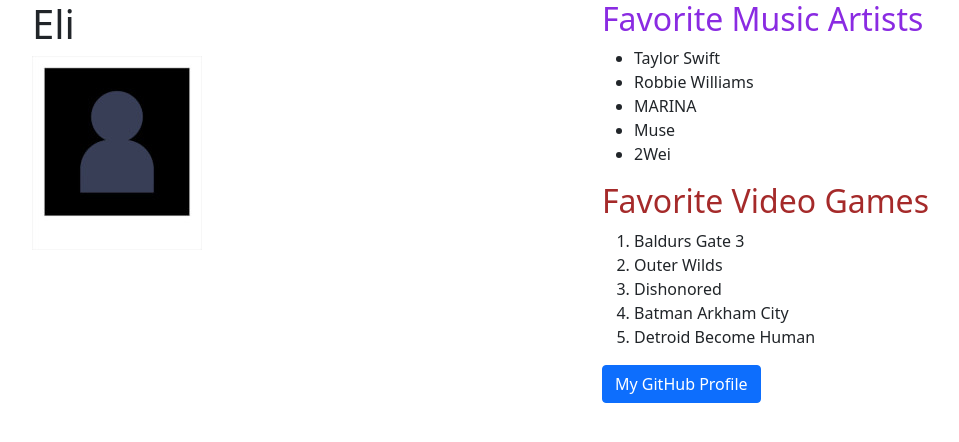
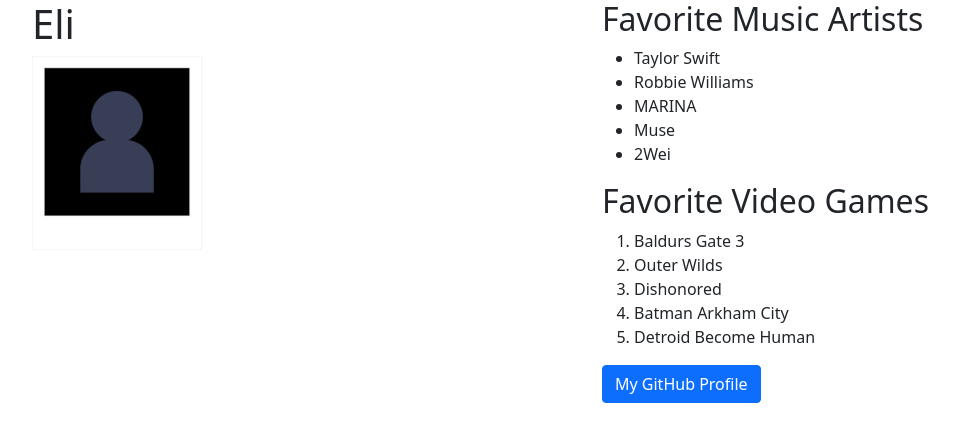
Before and after one commit to pandorasinclair/bio-page, a plain HTML site: page index.html in a window 1280 px wide. Shown: the whole page, without its empty margins (50-1009 px from the left). Drawn offline with Linux system fonts and the light colour scheme.

Commit message:
formatting entfernt

```diff
--- a/index.html
+++ b/index.html
@@ -3,6 +3,7 @@
   <head>
     <title>My Bio Page</title>
     <link href="bootstrap.min.css" rel="stylesheet" />
+    <link href="styles.css" rel="stylesheet" />
   </head>
 
   <body>
@@ -14,7 +15,7 @@
         </div>
 
         <div id="more" class="col-12 col-lg-6">
-          <h2 style="color: blueviolet">Favorite Music Artists</h2>
+          <h2>Favorite Music Artists</h2>
           <ul>
             <li>Taylor Swift</li>
             <li>Robbie Williams</li>
@@ -22,7 +23,7 @@
             <li>Muse</li>
             <li>2Wei</li>
           </ul>
-          <h2 style="color: brown">Favorite Video Games</h2>
+          <h2>Favorite Video Games</h2>
           <ol>
             <li>Baldurs Gate 3</li>
             <li>Outer Wilds</li>
```
